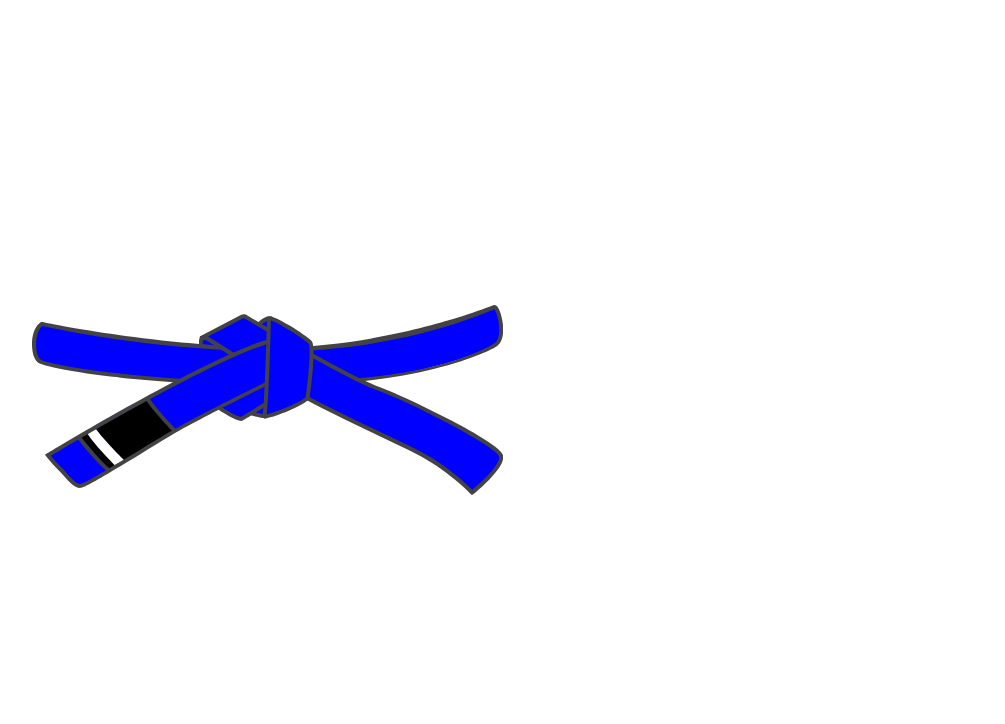
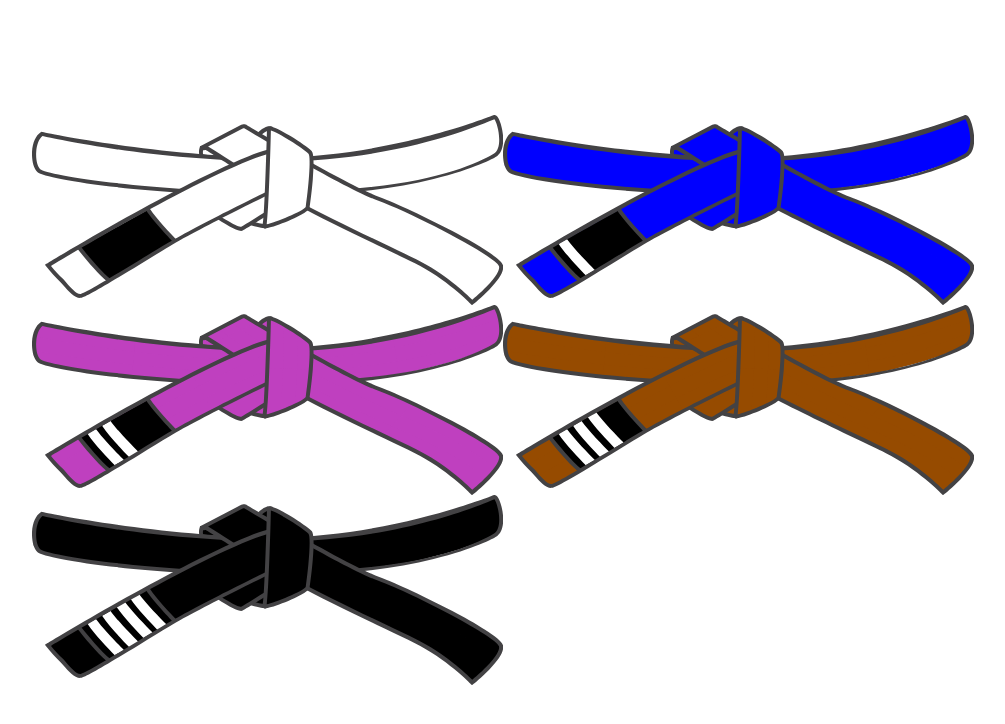
Before and after one commit to jeffholst/vue-custom-belt, a Vue app: page / in a window 1280 px wide. Shown: the top 724 px of the page, without its empty margins (137-1142 px from the left). Built offline with nearby package versions, Linux system fonts and the light colour scheme.

Commit message:
chore: display all solid belts

```diff
--- a/src/App.vue
+++ b/src/App.vue
@@ -4,15 +4,19 @@ import type BeltProps from "./types/BeltProps";
 import { reactive } from "vue";
 import * as shared from "./shared/shared";
 
-//const beltProps: BeltProps = reactive(shared.getWhiteBelt(1));
-const beltProps: BeltProps = reactive(shared.getBlueBelt(1));
-//const beltProps: BeltProps = reactive(shared.getPurpleBelt(1));
-//const beltProps: BeltProps = reactive(shared.getBrownBelt(1));
-//const beltProps: BeltProps = reactive(shared.getBlackBelt(1));
+const whiteBelt: BeltProps = reactive(shared.getWhiteBelt(0));
+const blueBelt: BeltProps = reactive(shared.getBlueBelt(1));
+const purpleBelt: BeltProps = reactive(shared.getPurpleBelt(2));
+const brownBelt: BeltProps = reactive(shared.getBrownBelt(3));
+const blackBelt: BeltProps = reactive(shared.getBlackBelt(4));
 </script>
 
 <template>
-  <SVGBelt :belt-props="beltProps" />
+  <SVGBelt :belt-props="whiteBelt" />
+  <SVGBelt :belt-props="blueBelt" />
+  <SVGBelt :belt-props="purpleBelt" />
+  <SVGBelt :belt-props="brownBelt" />
+  <SVGBelt :belt-props="blackBelt" />
 </template>
 
 <style scoped></style>
```
